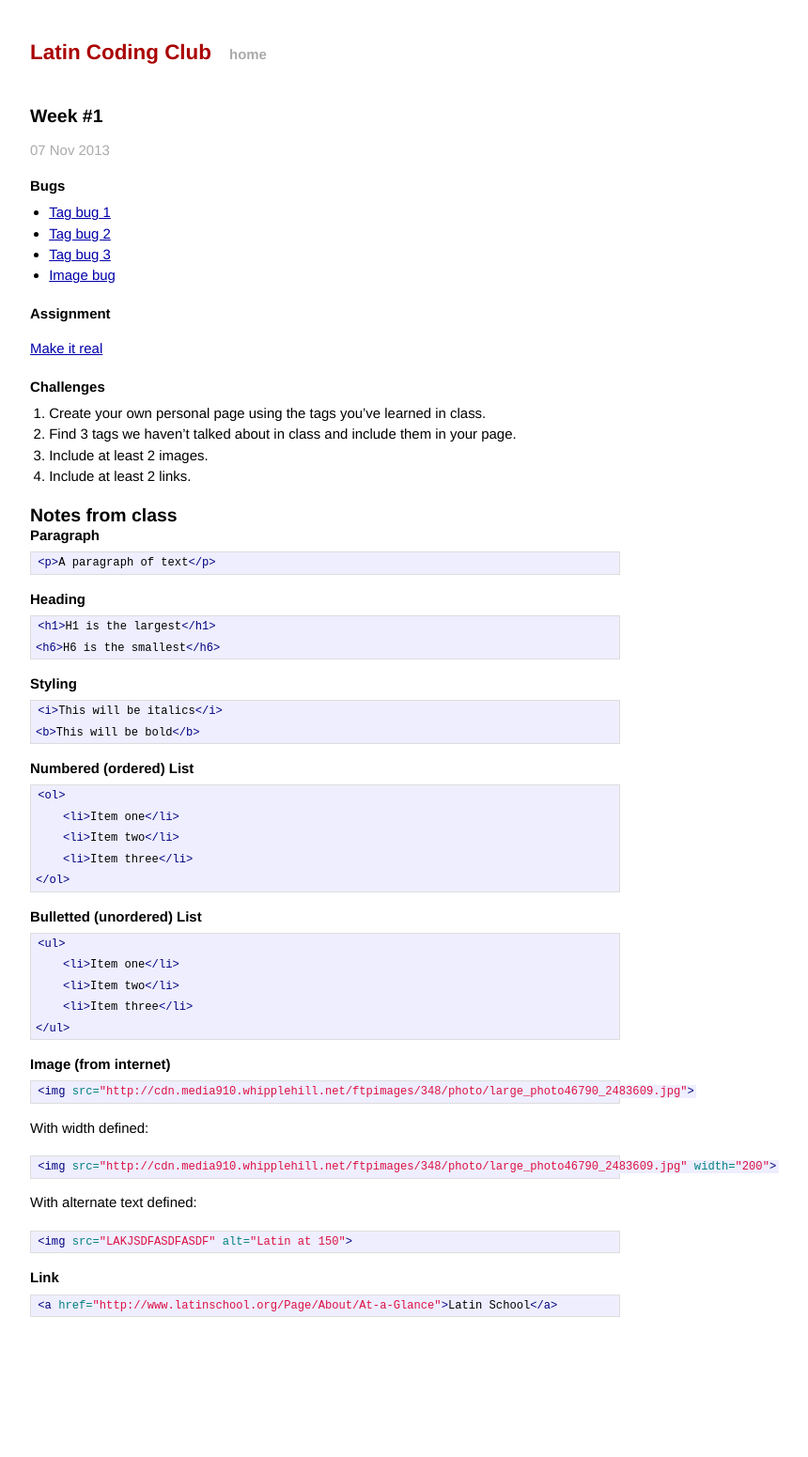
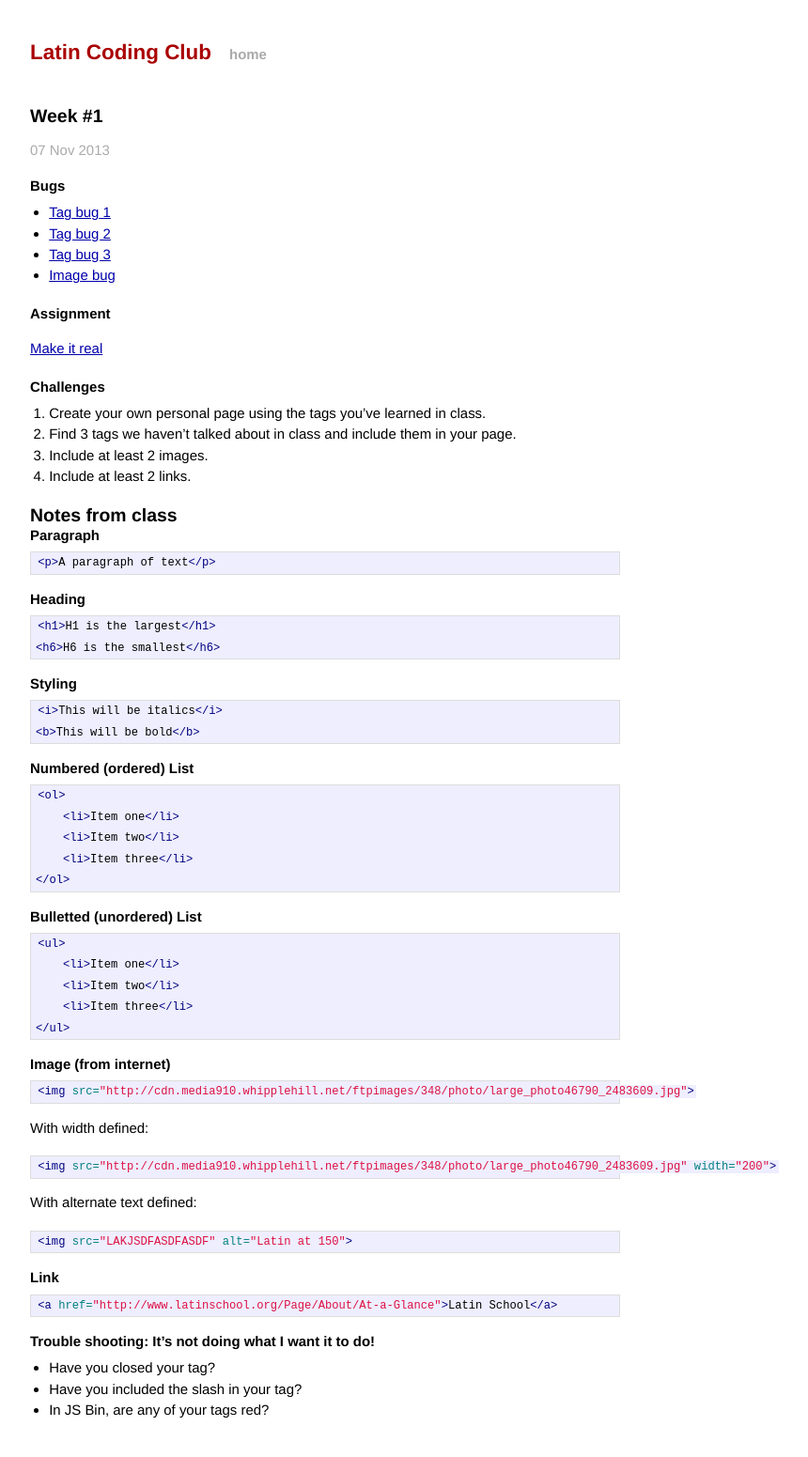
Before and after one commit to CodingClub/codingclub.github.io, a Jekyll site: the page built from _posts/2013-11-07-01.md, in a window 1280 px wide. Shown: the whole page at 94% size, without its empty margins (294-1154 px from the left). Built offline with Jekyll 4.4.1, drawn with Linux system fonts in a browser that asks for light colours; Markdown is read by kramdown in place of the engine named in the settings; before the commit the page ends 1437 px from its top, so only the background shows below that.

Commit message:
Troubleshooting.

```diff
--- a/_posts/2013-11-07-01.md
+++ b/_posts/2013-11-07-01.md
@@ -87,3 +87,9 @@ With alternate text defined:
 {% highlight html %}
 <a href="http://www.latinschool.org/Page/About/At-a-Glance">Latin School</a>
 {% endhighlight %}
+
+### Trouble shooting: It’s not doing what I want it to do!
+
+- Have you closed your tag?
+- Have you included the slash in your tag?
+- In JS Bin, are any of your tags red?
```
